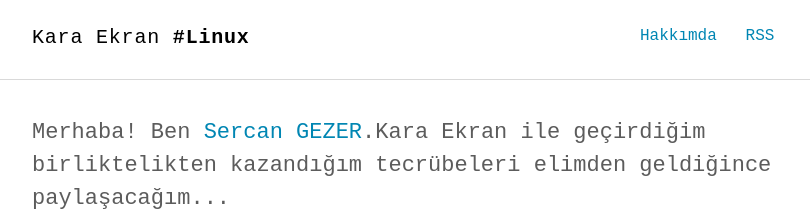
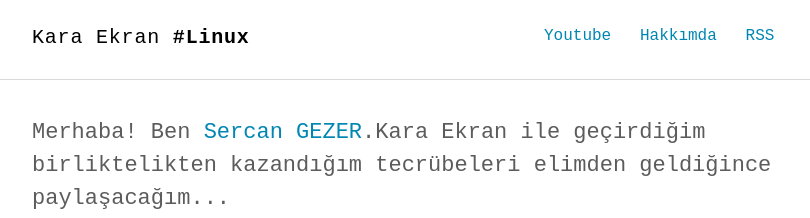
Before and after one commit to linuxkaraekran/linuxkaraekran.github.io, a Jekyll site: the page built from index.html, in a window 1280 px wide. Shown: the top 218 px of the page, without its empty margins (232-1042 px from the left). Built offline with Jekyll 4.4.1, drawn with Linux system fonts in a browser that asks for light colours; some web fonts are replaced.

Commit message:
Add Youtube channel link

```diff
--- a/_includes/nav.html
+++ b/_includes/nav.html
@@ -3,6 +3,7 @@
   <div class="container">
     <h1 class="logo"><a href="{{ '/' | prepend: site.baseurl | prepend: site.url }}">{{ site.title_left }}<span>{{ site.title_right }}</span></a></h1>
     <ul class="navbar">
+      <li><a href="https://www.youtube.com/channel/UCUBHBUa0BI-xy4z7ulwO0vQ"><b>Youtube</b></a></li>
       <li><a href="{{ '/hakkimda' | prepend: site.baseurl | prepend: site.url }}">Hakkımda</a></li>
       <li><a href="{{ "/feed.xml" | prepend: site.baseurl | prepend: site.url }}" target="_blank">RSS</a></li>
     </ul>
```
